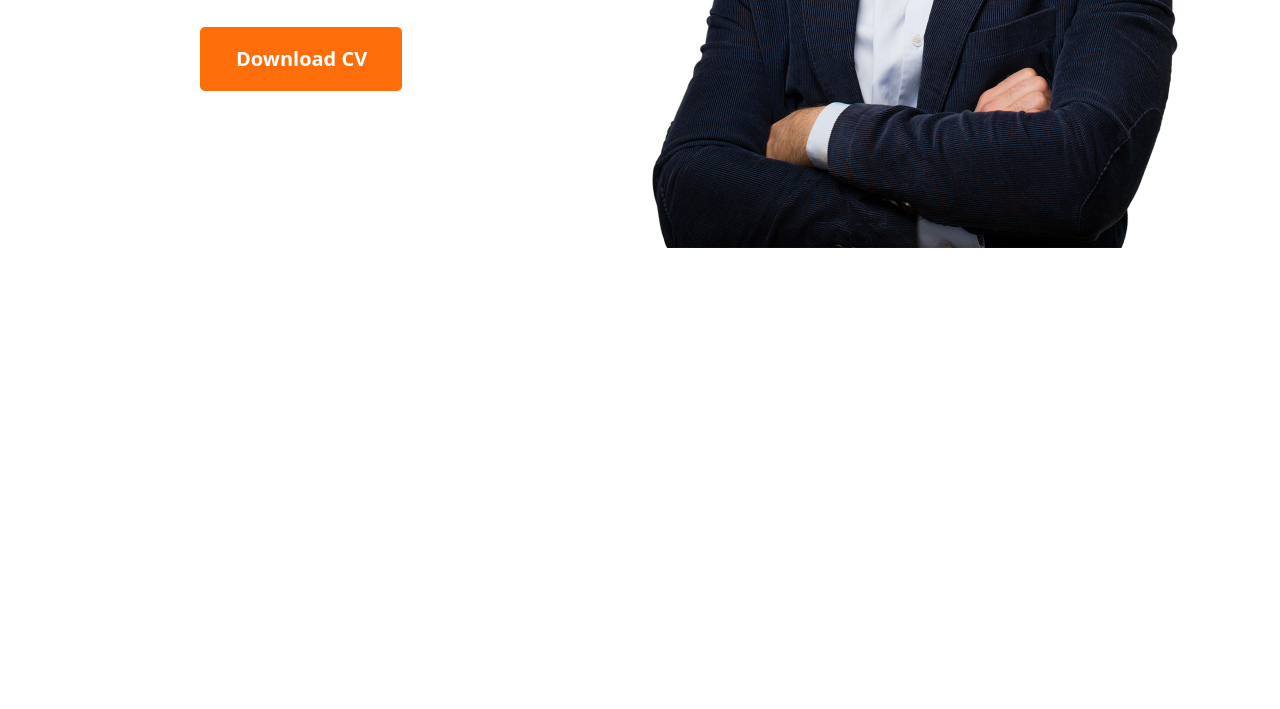
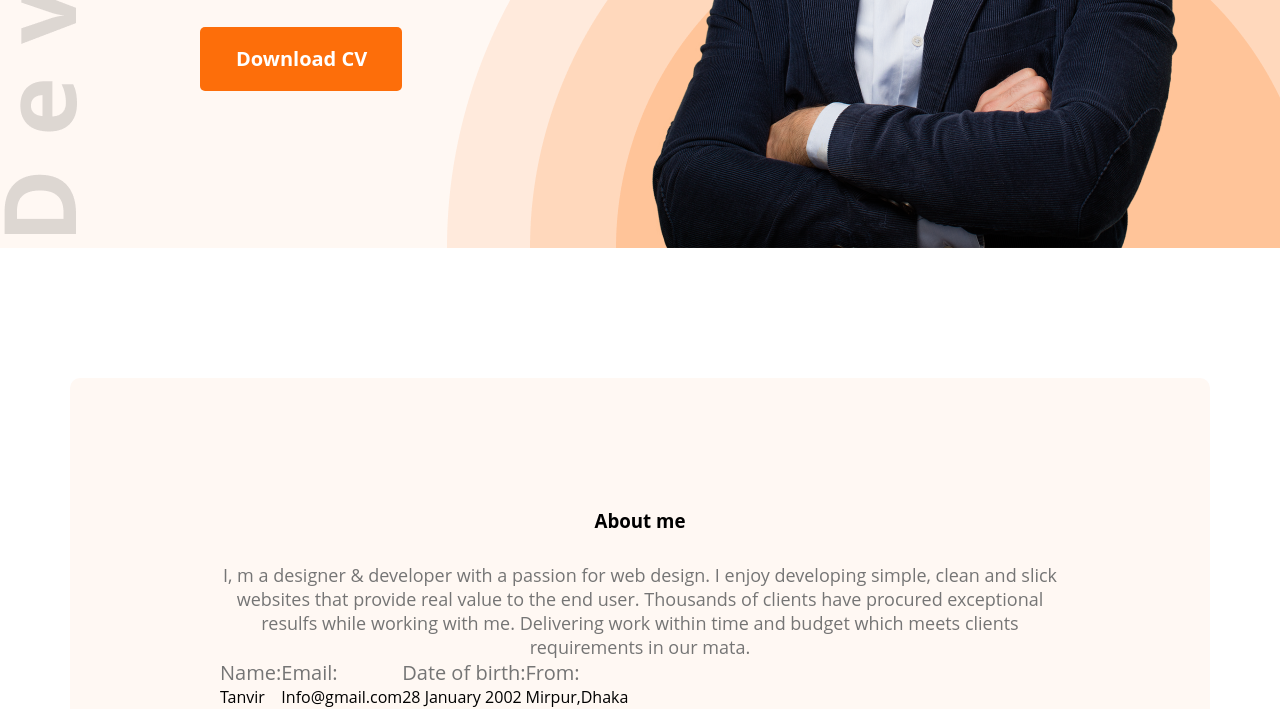
Before and after one commit to Mosharaaf/Developer-portfolio, a plain HTML site: page index.html in a window 1280 px wide. Shown: the part 592-1301 px from the top of the page. Before the commit the page ends 840 px from the top, so only its background shows below. Drawn offline with Linux system fonts and the light colour scheme.

Commit message:
half-done

```diff
--- a/index.html
+++ b/index.html
@@ -8,7 +8,7 @@
     <link rel="stylesheet" href="styles/portfolio.css">
 
 <body>
-    <header>
+    <header class="header">
         <nav>
             <h2 class="nav-title">M<span class="text-primary">a</span>ry</h2>
             <ul>
@@ -29,7 +29,28 @@
         </div>
     </header>
     <main>
-
+        <section class="about">
+            <h3 class="section-title">About me</h3>
+            <p class="section-description">I, m a designer & developer with a passion for web design. I enjoy developing simple, clean and slick websites that provide real value to the end user. Thousands of clients have procured exceptional resulfs while working with me. Delivering work within time and budget which meets clients requirements in our mata.</p>
+        <div class="about-info-container">
+            <div class="about-info">
+                <p class="info-title">Name:</p>
+                <p class="info-description">Tanvir</p>
+            </div>
+            <div class="about-info">
+                <p class="info-title">Email:</p>
+                <p class="info-description">Info@gmail.com</p>
+            </div>
+            <div class="about-info">
+                <p class="info-title">Date of birth:</p>
+                <p class="info-description">28 January 2002</p>
+            </div>
+            <div class="about-info">
+                <p class="info-title">From:</p>
+                <p class="info-description">Mirpur,Dhaka</p>
+            </div>
+        </div>
+        </section>
     </main>
     <footer>
 
--- a/styles/portfolio.css
+++ b/styles/portfolio.css
@@ -16,6 +16,12 @@
     background: #FD6E0A;
 }
 /* header  and navigation style*/
+.header{
+    background: #FFF8F3;
+    background-image: url(/images/header_bg.png),url(/images/developer.png);
+    background-repeat: no-repeat;
+    background-position: bottom right, left;
+}
 nav{
     display: flex;
     justify-content: space-between;
@@ -54,3 +60,41 @@ line-height: 30px;
 color: #757575;
 margin-bottom: 30px;
 }
+/* main section */
+main{
+    max-width: 1140px;
+    margin: 0 auto;
+}
+
+/* about scetion styles */
+.about{
+margin-top: 130px;
+background: #FFF8F3;
+border-radius: 10px;
+padding: 130px 150px;
+
+
+}
+.section-title{
+    text-align: center;
+    margin-bottom: 30px;
+    font-weight: 700px;
+}
+.section-description{
+    font-weight: 400;
+font-size: 18px;
+
+text-align: center;
+color: #757575;
+}
+.about-info-container{
+    display: flex;
+}
+.info-title{
+    font-size: 20px;
+    color: #757575
+}
+.info-description{
+
+}
+/* <!-- 5.5 module --> */
```
